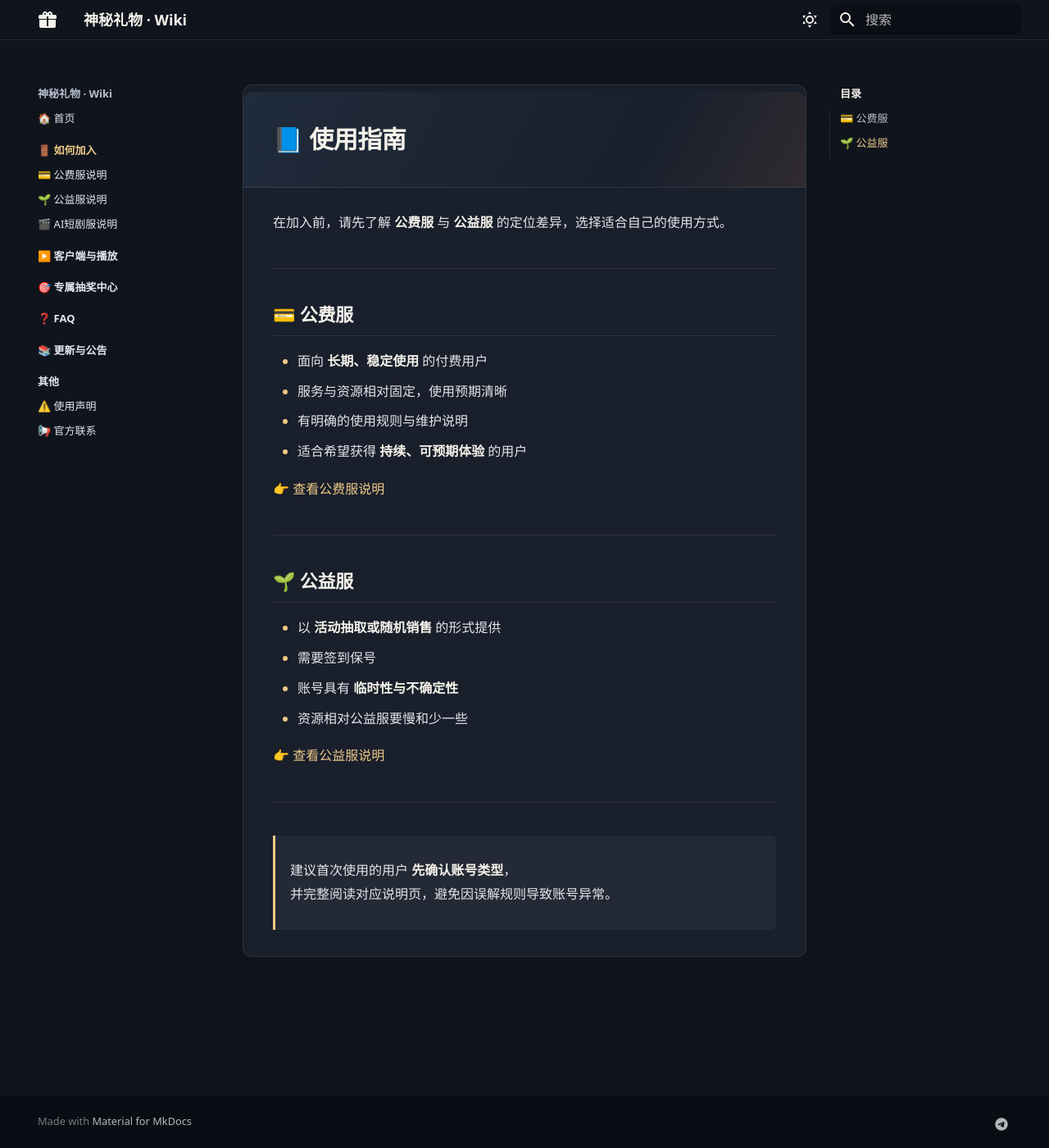
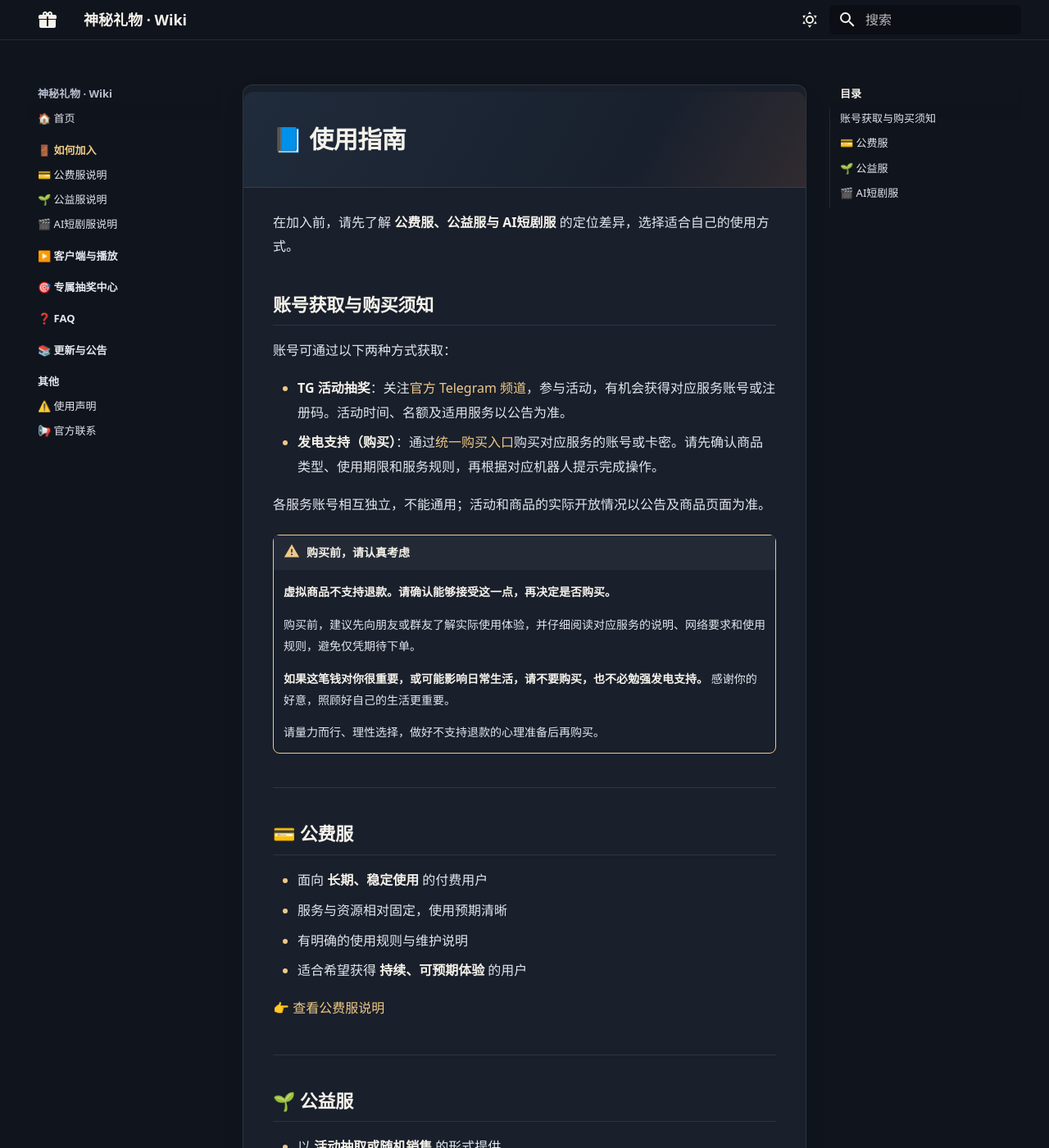
Before and after one commit to Netflixxp/wiki, an MkDocs documentation site: the page built from docs/guide/index.md, in a window 1280 px wide and 1400 px high. Shown: the whole window at 82% size. Built offline with MkDocs 1.6.1 and Material for MkDocs 9.7.7, drawn with Linux system fonts in a browser that asks for light colours; some of the changed text lies outside the part shown.

```diff
--- a/docs/guide/index.md
+++ b/docs/guide/index.md
@@ -1,6 +1,24 @@
 # 📘 使用指南
 
-在加入前，请先了解 **公费服** 与 **公益服** 的定位差异，选择适合自己的使用方式。
+在加入前，请先了解 **公费服、公益服与 AI短剧服** 的定位差异，选择适合自己的使用方式。
+
+## 账号获取与购买须知
+
+账号可通过以下两种方式获取：
+
+- **TG 活动抽奖**：关注[官方 Telegram 频道](https://t.me/smlw22)，参与活动，有机会获得对应服务账号或注册码。活动时间、名额及适用服务以公告为准。
+- **发电支持（购买）**：通过[统一购买入口](https://shop.msgift.cc/)购买对应服务的账号或卡密。请先确认商品类型、使用期限和服务规则，再根据对应机器人提示完成操作。
+
+各服务账号相互独立，不能通用；活动和商品的实际开放情况以公告及商品页面为准。
+
+!!! warning "购买前，请认真考虑"
+    **虚拟商品不支持退款。请确认能够接受这一点，再决定是否购买。**
+
+    购买前，建议先向朋友或群友了解实际使用体验，并仔细阅读对应服务的说明、网络要求和使用规则，避免仅凭期待下单。
+
+    **如果这笔钱对你很重要，或可能影响日常生活，请不要购买，也不必勉强发电支持。** 感谢你的好意，照顾好自己的生活更重要。
+
+    请量力而行、理性选择，做好不支持退款的心理准备后再购买。
 
 ---
 
@@ -24,5 +42,13 @@
 
 ---
 
+## 🎬 AI短剧服
+
+主要提供持续更新的 AI 短剧内容，采用独立账号体系。账号操作请使用 [@smlwai_bot](https://t.me/smlwai_bot)。
+
+👉 [查看 AI短剧服说明](ai-drama.md)
+
+---
+
 > 建议首次使用的用户 **先确认账号类型**，
 > 并完整阅读对应说明页，避免因误解规则导致账号异常。
```
Also changed, not shown: docs/guide/ai-drama.md (+16 -0 lines), docs/guide/paid.md (+16 -0 lines), docs/guide/public.md (+16 -0 lines), docs/index.md (+3 -0 lines).
